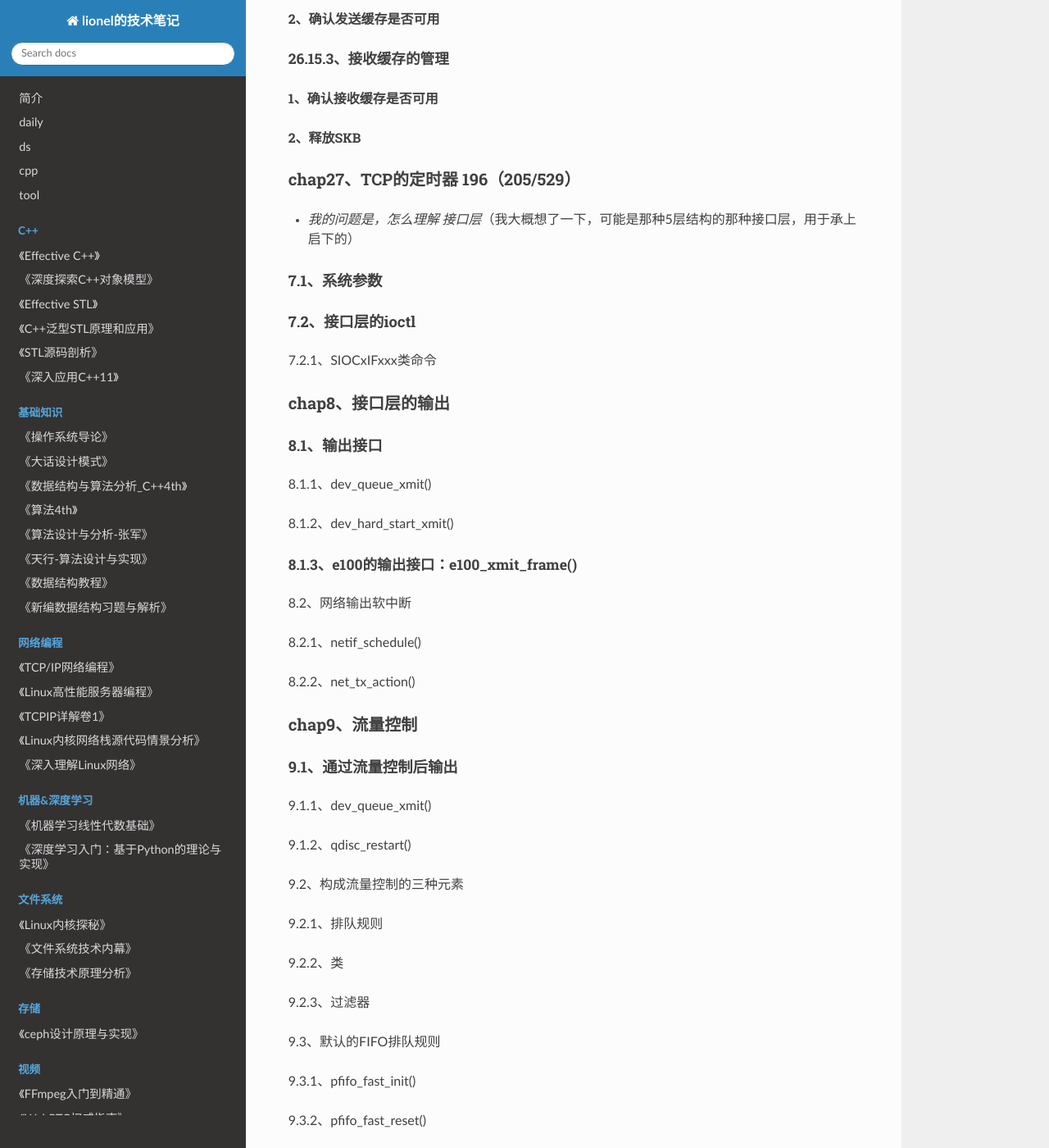
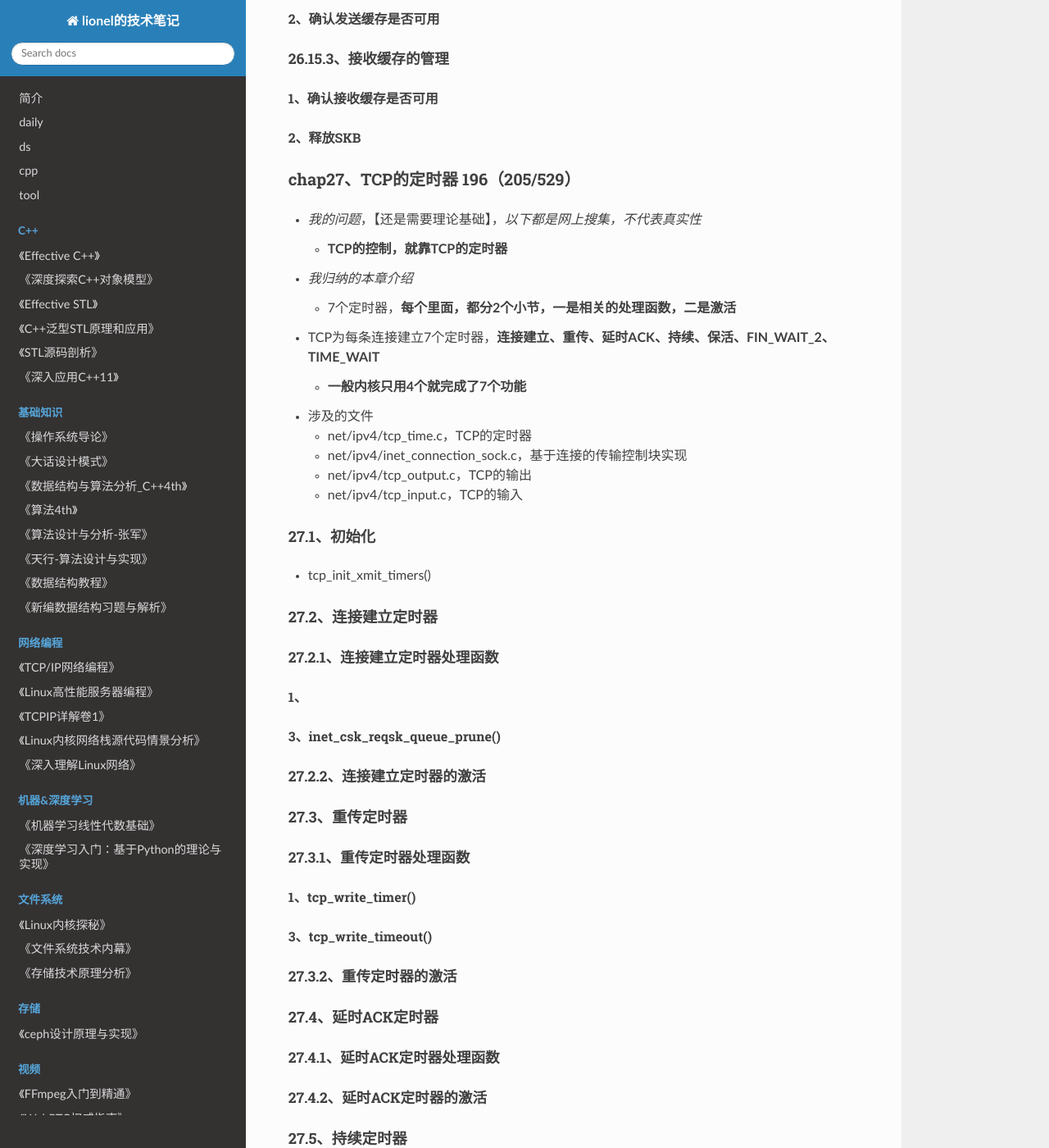
Before and after one commit to wolflion/booknotes, an MkDocs documentation site: the page built from docs/10network/Linux内核源码剖析-tcpip实现(下).md, in a window 1280 px wide and 1400 px high, scrolled down 12379 px. Shown: the whole window at 82% size. Built offline with MkDocs 1.6.1, drawn with Linux system fonts in a browser that asks for light colours; nearby versions of some CDN libraries; some of the changed text lies outside the part shown.

Commit message:
Update Linux内核源码剖析-tcpip实现(下).md

```diff
--- a/docs/10network/Linux内核源码剖析-tcpip实现(下).md
+++ b/docs/10network/Linux内核源码剖析-tcpip实现(下).md
@@ -491,17 +491,71 @@
 
 ### chap27、TCP的定时器  196（205/529）
 
-+ *我的问题是，怎么理解 接口层*（我大概想了一下，可能是那种5层结构的那种接口层，用于承上启下的）
++ *我的问题*，【还是需要理论基础】，*以下都是网上搜集，不代表真实性*
+  + **TCP的控制，就靠TCP的定时器**
++ *我归纳的本章介绍*
+  + 7个定时器，**每个里面，都分2个小节，一是相关的处理函数，二是激活**
++ TCP为每条连接建立7个定时器，**连接建立、重传、延时ACK、持续、保活、FIN_WAIT_2、TIME_WAIT**
+  + **一般内核只用4个就完成了7个功能**
++ 涉及的文件
+  + net/ipv4/tcp_time.c，TCP的定时器
+  + net/ipv4/inet_connection_sock.c，基于连接的传输控制块实现
+  + net/ipv4/tcp_output.c，TCP的输出
+  + net/ipv4/tcp_input.c，TCP的输入
 
-#### 7.1、系统参数
+#### 27.1、初始化
 
-#### 7.2、接口层的ioctl
++ tcp_init_xmit_timers()
 
-7.2.1、SIOCxIFxxx类命令
+#### 27.2、连接建立定时器
 
-### chap8、接口层的输出
+##### 27.2.1、连接建立定时器处理函数
 
-#### 8.1、输出接口
+###### 1、
+
+###### 3、inet_csk_reqsk_queue_prune()
+
+##### 27.2.2、连接建立定时器的激活
+
+#### 27.3、重传定时器
+
+##### 27.3.1、重传定时器处理函数
+
+###### 1、tcp_write_timer()
+
+###### 3、tcp_write_timeout()
+
+##### 27.3.2、重传定时器的激活
+
+#### 27.4、延时ACK定时器
+
+##### 27.4.1、延时ACK定时器处理函数
+
+##### 27.4.2、延时ACK定时器的激活
+
+#### 27.5、持续定时器
+
+##### 27.5.1、持续定时器处理函数
+
+##### 27.5.2、持续定时器的激活
+
+#### 27.6、保活定时器
+
+##### 27.6.1、保活定时器处理函数
+
+##### 27.6.2、保活定时器的激活
+
+#### 27.7、FIN_WAIT_2定时器
+
+##### 27.7.1、FIN_WAIT_2定时器处理函数
+
+##### 27.7.2、FIN_WAIT_2定时器的激活
+
+#### 27.8、TIME_WAIT定时器
+
+### chap28、TCP连接的建立   217（226/529）
+
+#### 28.1、服务端建立连接过程
 
 8.1.1、dev_queue_xmit()
 
@@ -514,6 +568,12 @@
 8.2.1、netif_schedule()
 
 8.2.2、net_tx_action()
+
+#### 28.9、同时打开
+
+##### 28.9.1、SYN_SENT状态接收SYN段
+
+##### 28.9.2、SYN_RECV状态接受SYN+ACK段
 
 ### chap9、流量控制
 
```
Also changed, not shown: other parts of docs/10network/Linux内核源码剖析-tcpip实现(下).md (+1 -1 lines).
